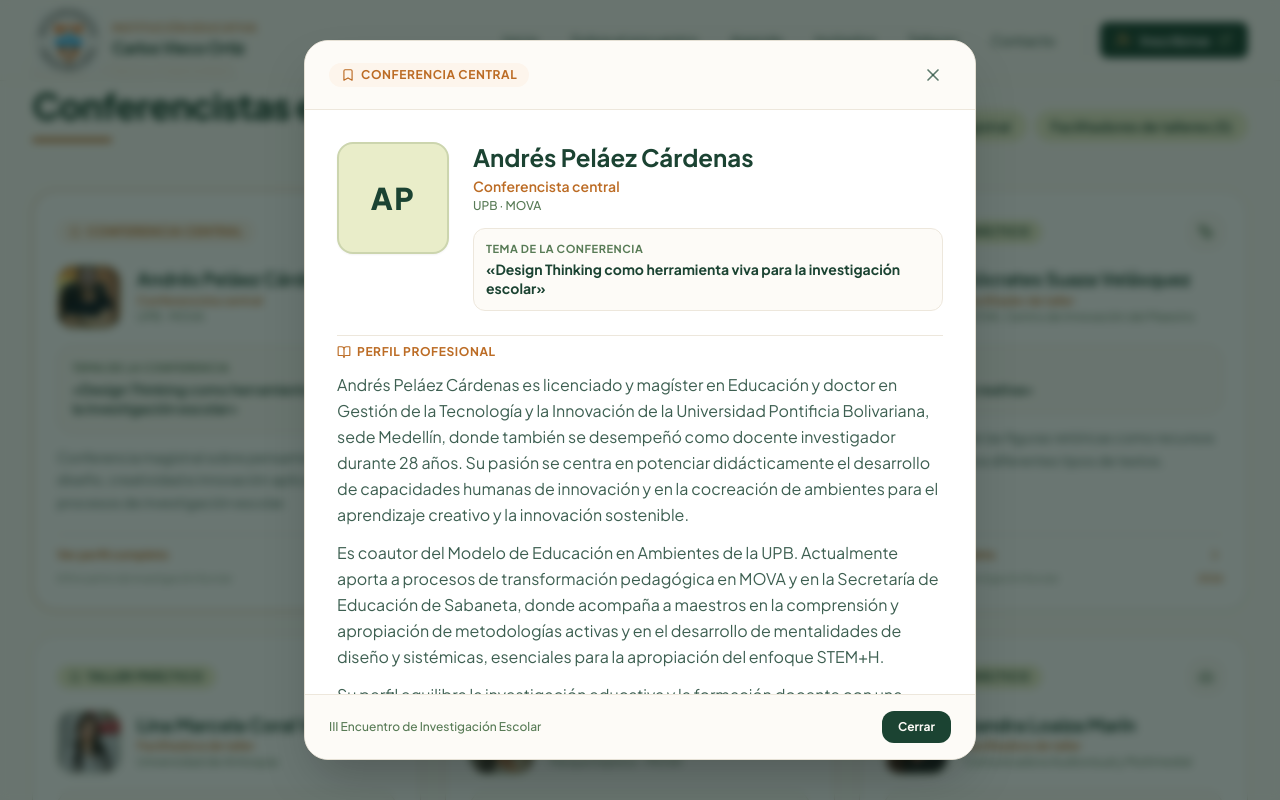
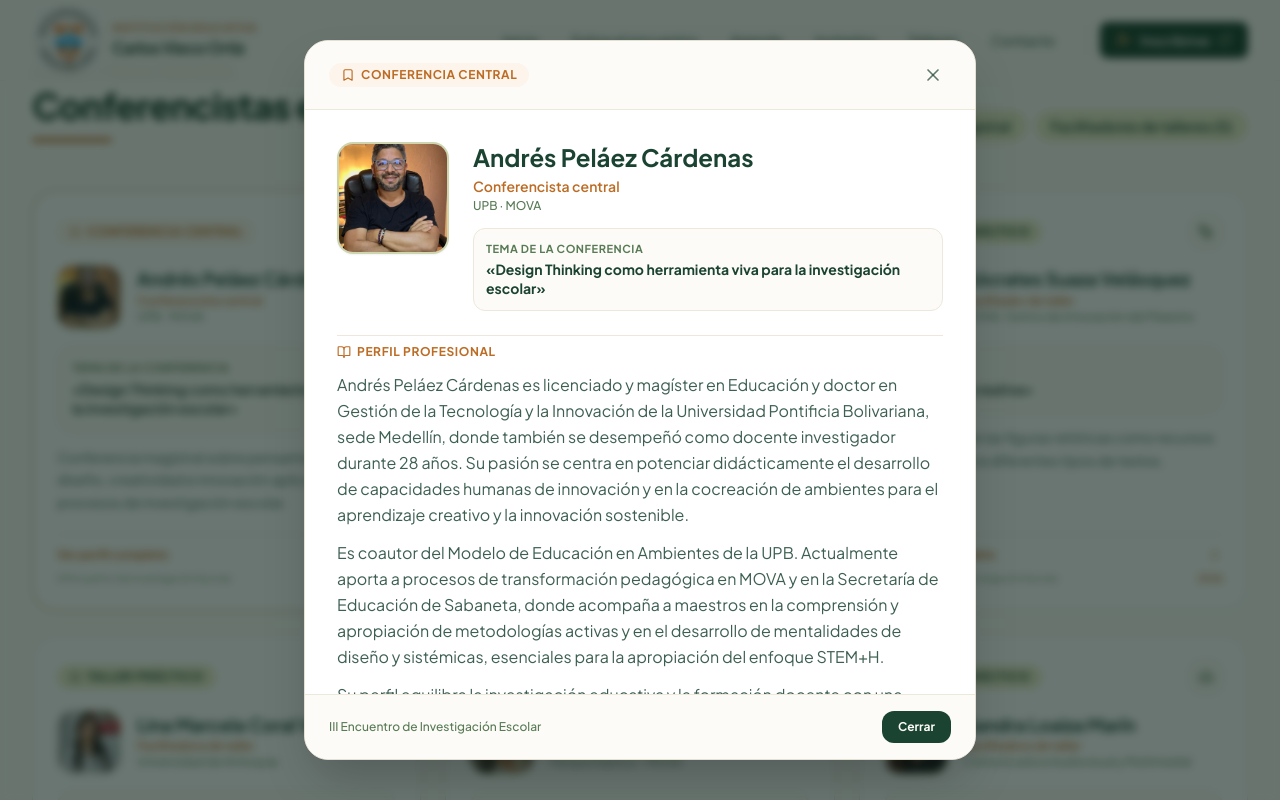
Before and after one commit to danielbustosrios/III-ENCUENTRO-DE-INVESTIGACION-CVO, a React (Vite) app: page / in a window 1280 px wide. Both pictures are taken after a click on the button 226 px from the left and 3224 px from the top of the page. Shown: the part 2824-3624 px from the top of the page. Built offline with nearby package versions, Linux system fonts and the light colour scheme.

Commit message:
Display guest image or initials in GuestModal
Updated GuestModal to display guest image if available, otherwise shows initials.

```diff
--- a/src/components/GuestModal.tsx
+++ b/src/components/GuestModal.tsx
@@ -90,11 +90,19 @@ export function GuestModal({ guest, onClose }: GuestModalProps) {
 
           {/* Identity Block: Initials Badge + Name + Role + Topic */}
           <div className="flex flex-col sm:flex-row items-center sm:items-start gap-5 sm:gap-6 text-center sm:text-left">
-            <div className="w-24 h-24 sm:w-28 sm:h-28 rounded-2xl bg-[#E9EDC9] border-2 border-[#CCD5AE] shadow-xs flex items-center justify-center flex-shrink-0">
-              <span className="text-2xl sm:text-3xl font-black text-[#1B4332] tracking-wider">
-                {guest.initials}
-              </span>
-            </div>
+           {guest.image ? (
+  <img
+    src={guest.image}
+    alt={`Fotografía de ${guest.name}`}
+    className="w-24 h-24 sm:w-28 sm:h-28 rounded-2xl object-cover object-center border-2 border-[#CCD5AE] shadow-xs flex-shrink-0"
+  />
+) : (
+  <div className="w-24 h-24 sm:w-28 sm:h-28 rounded-2xl bg-[#E9EDC9] border-2 border-[#CCD5AE] shadow-xs flex items-center justify-center flex-shrink-0">
+    <span className="text-2xl sm:text-3xl font-black text-[#1B4332] tracking-wider">
+      {guest.initials}
+    </span>
+  </div>
+)}
 
             <div className="flex-1 min-w-0">
               <h2
```
